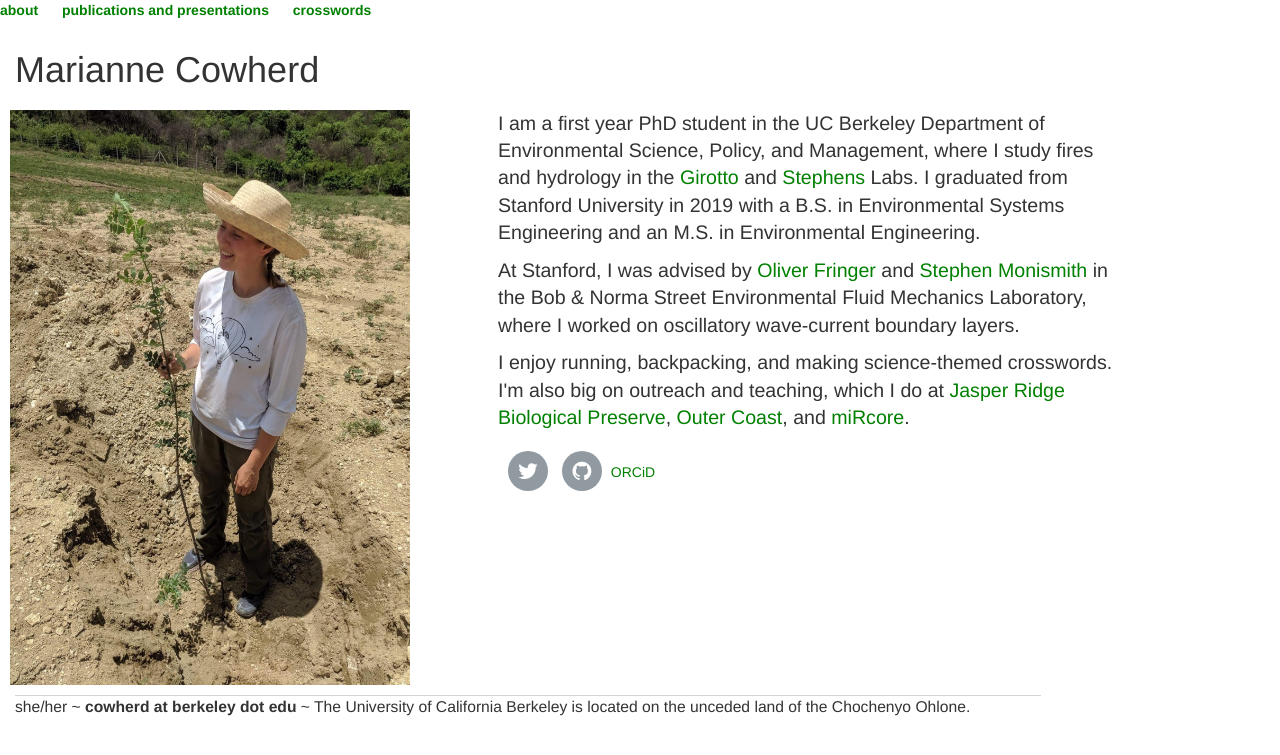
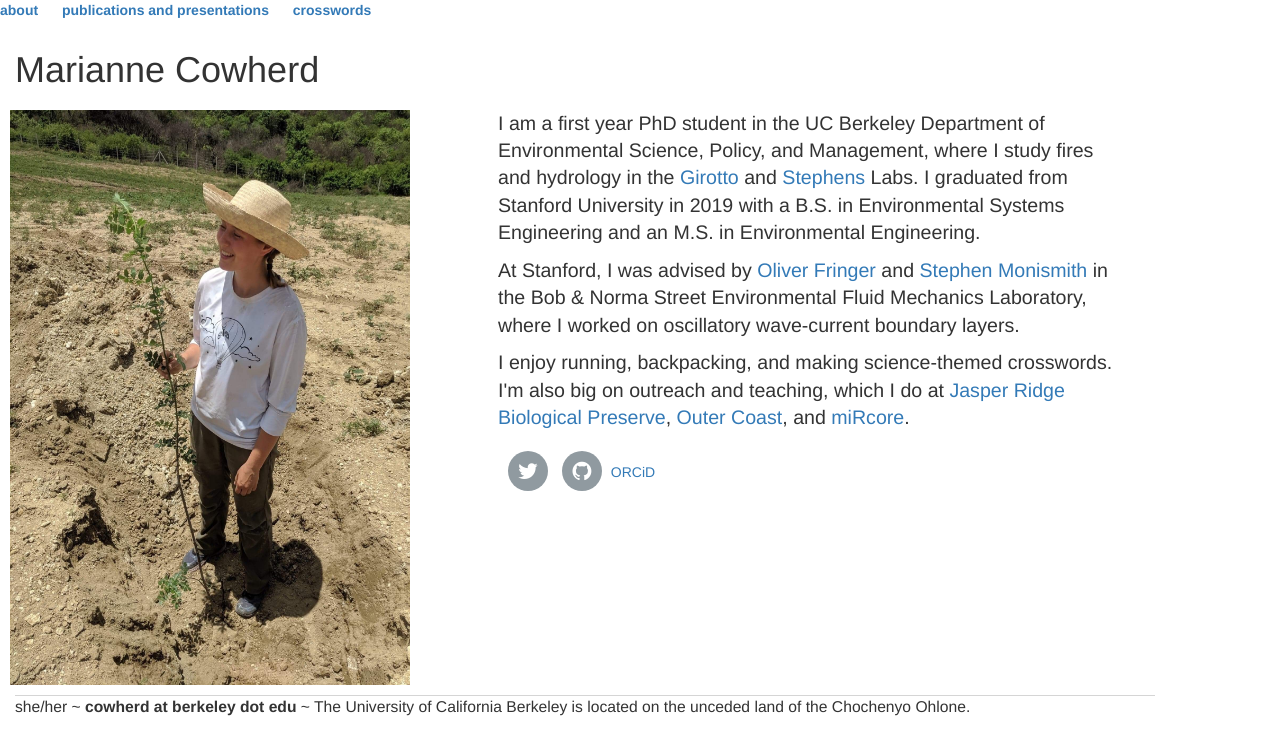
Before and after one commit to mariannecowherd/mariannecowherd.github.io, a Jekyll site: the page built from index.html, in a window 1280 px wide. Shown: the top 755 px of the page. Built offline with Jekyll 4.4.1, drawn with Linux system fonts in a browser that asks for light colours; nearby versions of some CDN libraries.

Commit message:
Update default.html

```diff
--- a/_layouts/default.html
+++ b/_layouts/default.html
@@ -4,11 +4,7 @@
 		body{
 		    width:90% /* or you can also set 900px*/
 		}
-					nav{
-		    width:90% /* or you can also set 900px*/
-		}
-					footer{
-		    width:90% /* or you can also set 900px*/
+
 		}
 		/* change color of links*/
 		a:link {
```
